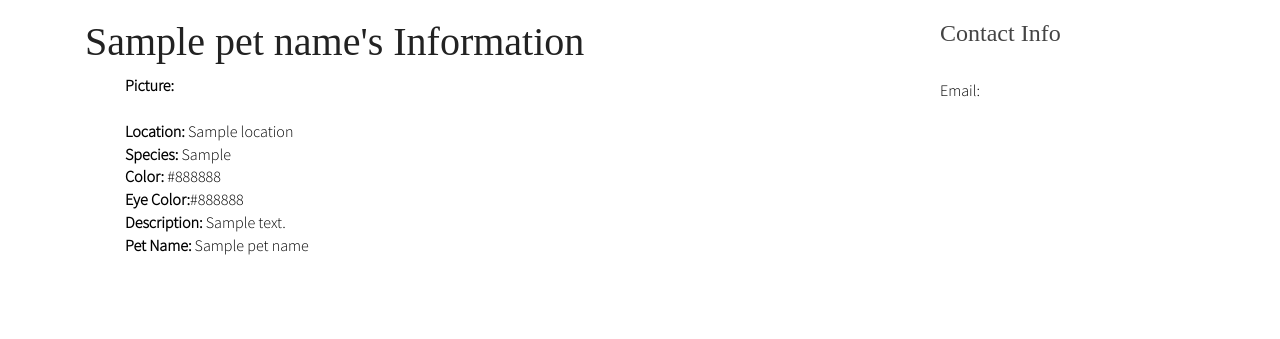
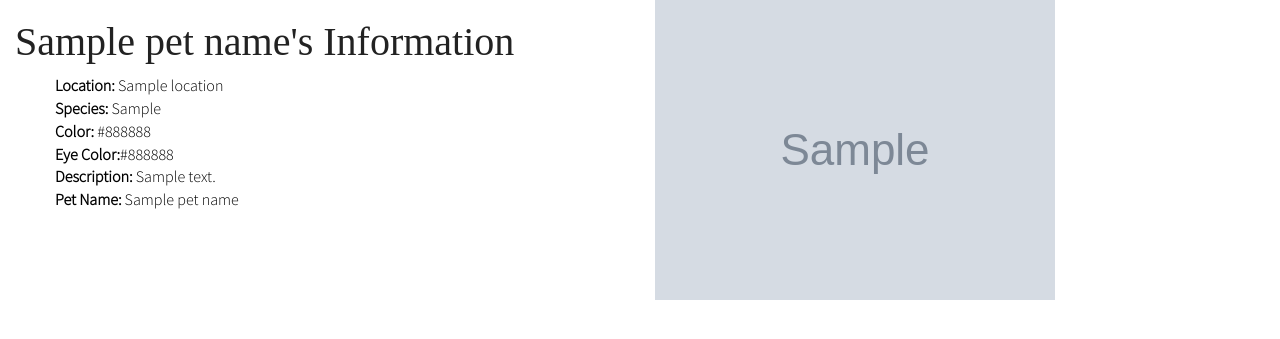
Before and after one commit to pchan37/ubiquitous-happiness, a Flask app: template templates/pet.html in a window 1280 px wide. Shown: the top 339 px of the page. Run offline with Flask 2, Linux system fonts and the light colour scheme; the template is opened without the code that fills it: most values are stand-ins (such as "Sample title", 1, 10 or a date in 2020); grey boxes marked "Sample" are stand-in pictures; some libraries are stand-ins or nearby versions; some web fonts are replaced.

Commit message:
pet and style

```diff
--- a/devlog.txt
+++ b/devlog.txt
@@ -20,3 +20,4 @@ kevinZ -- 2017-01-18 03:19:30 PM - Worked on found.html and base.html
 kevinZ -- 2017-01-20 08:02:18 AM - Added another entry to db
 kevinZ -- 2017-01-22 09:25:20 PM - Finished up found.html. May need to make some modifications in the future.
 celineY - 2017-01-23 12:09:59 PM - some more work added
+aymanA - 2017-01-25 03:03:07 AM - started styling form
--- a/static/style.css
+++ b/static/style.css
@@ -180,8 +180,14 @@ h3 {
 	transition: 0.3s background-color;
 }
 
-
-
 .drop-shadow {
     box-shadow: 0 4px 8px 0 rgba(0, 0, 0, 0.2), 0 6px 20px 0 rgba(0, 0, 0, 0.19);
 }
+
+.pet-info {
+	list-style-type: none;
+}
+
+.pet-image {
+
+}
--- a/templates/pet.html
+++ b/templates/pet.html
@@ -15,36 +15,34 @@
 	<link rel="stylesheet" type="text/css" href="../static/style.css">
 </head>
 <body>
-    <div class="container">
-    <div class="col-md-9">
+	<div class="row" style="height: 100%">
+		<div class="col-md-6">
 			<h2>{{petName}}'s Information</h2>
-    <ul>
-      {% if img != "" %}
-      <b>Picture: </b><br><img url="{{img}}"> <br>
-      {% endif %}
+			<ul class="pet-info">
 				{% if location != "" %}
-      <b>Location: </b>{{location}} <br>
+				<li><b>Location: </b>{{location}} <br></li>
 				{% endif %}
 				{% if petType != "" %}
-      <b>Species: </b>{{petType}} <br>
+				<li><b>Species: </b>{{petType}} <br></li>
 				{% endif %}
 				{% if color != "" %}
-      <b>Color: </b>{{color}} <br>
+				<li><b>Color: </b>{{color}} <br></li>
 				{% endif %}
 				{% if eyeColor != "" %}
-      <b>Eye Color:</b>{{eyeColor}} <br>
+				<li><b>Eye Color:</b>{{eyeColor}} <br></li>
 				{% endif %}
 				{% if description != "" %}
-      <b>Description: </b>{{description}} <br>
+				<li><b>Description: </b>{{description}} <br></li>
 				{% endif %}
 				{% if petName != "" %}
-      <b>Pet Name: </b>{{petName}}<br>
+				<li><b>Pet Name: </b>{{petName}}<br></li>
 				{% endif %}
 			</ul>
 		</div>
-    <div class="col-md-3">
-      <h3> Contact Info </h3> <br>
-      Email:
+		<div class="col-md-6">
+			{% if img != "" %}
+			<img src={{img}} alt="Pet Image" class="pet-image">
+			{% endif %}
 		</div>
 	</div>
 
```
Lines whose indentation alone changed are shown as unchanged.
